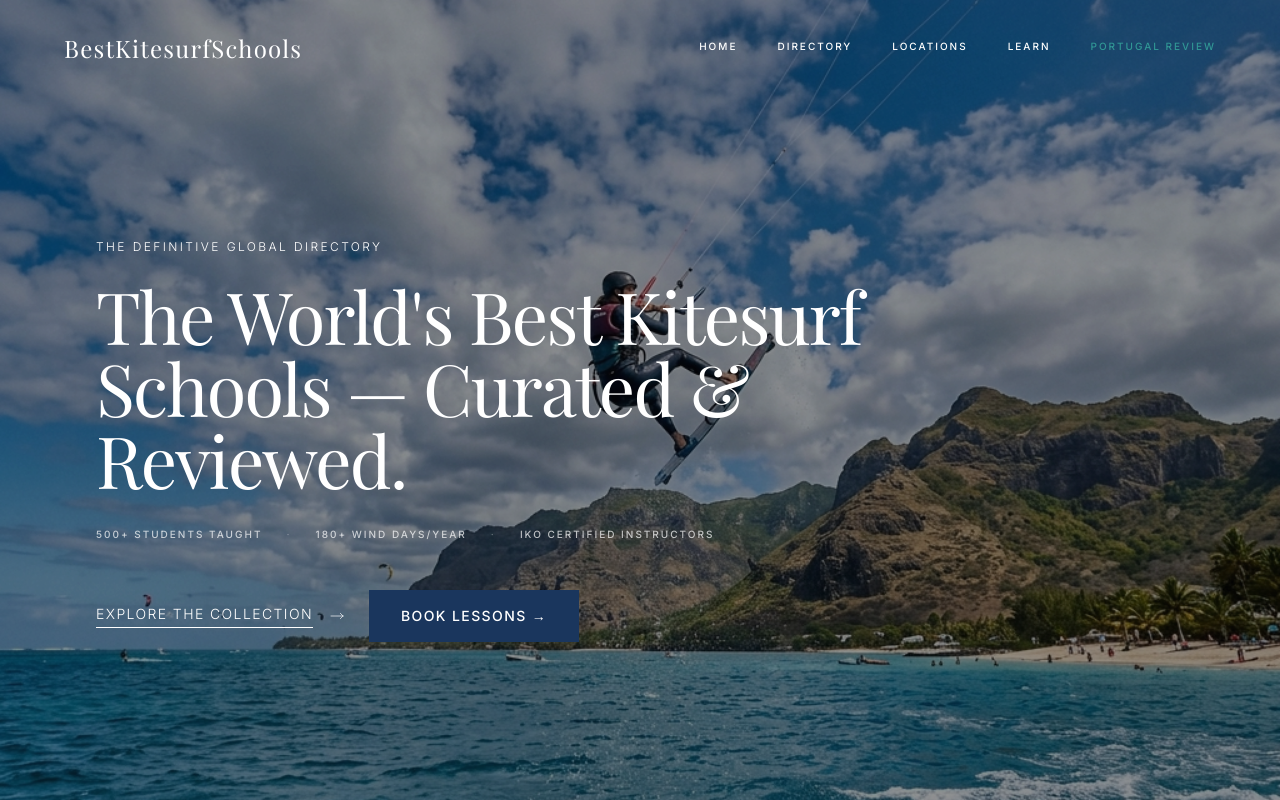
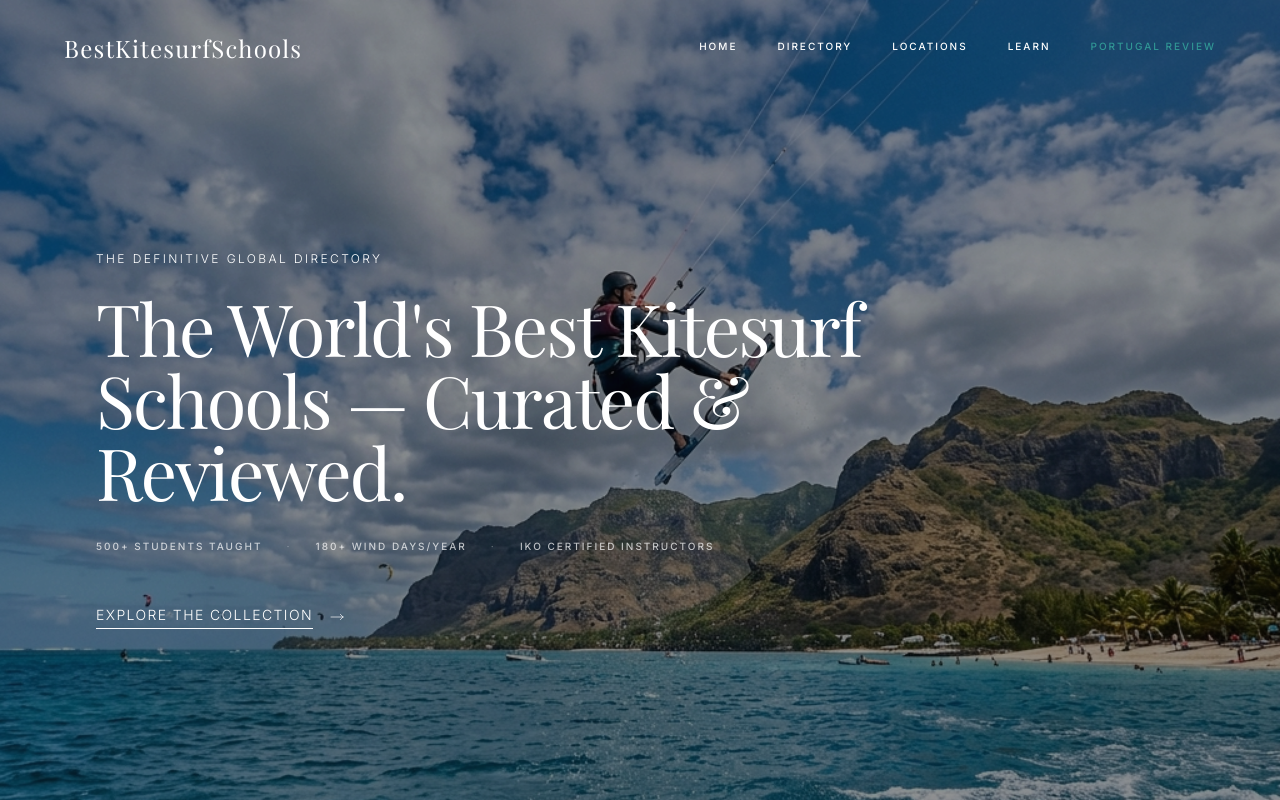
Before and after one commit to conrad-strughold/bestkitesurfschools, a Next.js app: page / in a window 1280 px wide. Shown: the top 800 px of the page. Built offline with nearby package versions, Linux system fonts and the light colour scheme.

Commit message:
Remove direct CTA from hero

```diff
--- a/src/app/page.tsx
+++ b/src/app/page.tsx
@@ -45,7 +45,6 @@ export default function Home() {
             <span className="text-white/30">·</span>
             <span>IKO Certified Instructors</span>
           </div>
-          <div className="flex flex-wrap gap-6 items-center">
           <Link
             href="#locations"
             className="inline-flex items-center text-white text-sm tracking-[0.1em] uppercase font-light group"
@@ -56,10 +55,6 @@ export default function Home() {
             </span>
             <svg className="w-4 h-4 ml-4 transform transition-transform duration-500 group-hover:translate-x-2" fill="none" stroke="currentColor" viewBox="0 0 24 24"><path strokeLinecap="round" strokeLinejoin="round" strokeWidth="1" d="M17 8l4 4m0 0l-4 4m4-4H3"></path></svg>
           </Link>
-            <a href="https://northwindkiteportugal.com/" target="_blank" rel="noopener noreferrer" className="inline-block bg-[#1A365D] text-white px-8 py-4 text-sm uppercase tracking-[0.1em] font-medium hover:bg-[#319795] transition-colors">
-              Book Lessons →
-            </a>
-          </div>
         </div>
       </header>
 
```
Lines whose indentation alone changed are shown as unchanged.
